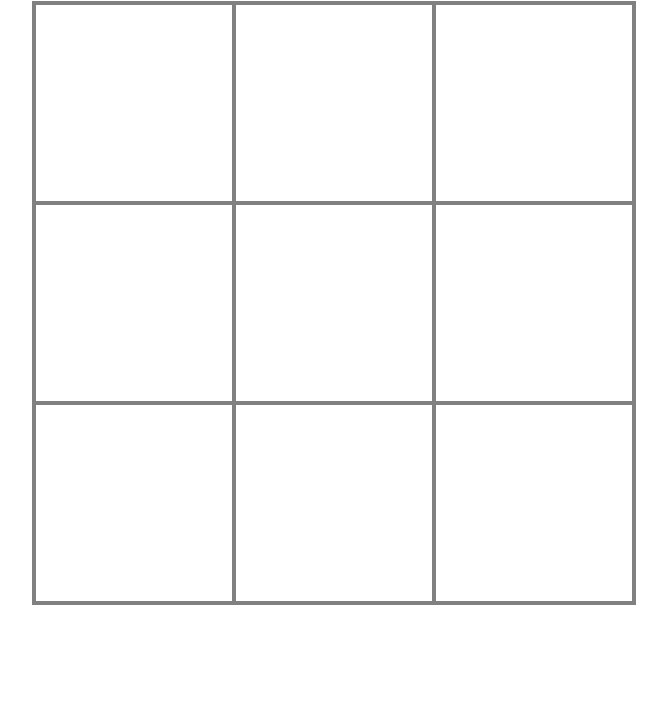
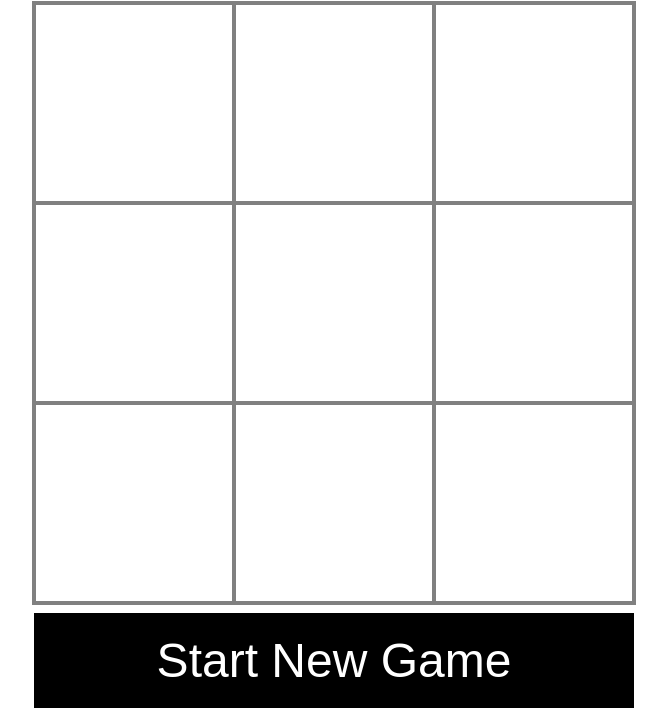
Before and after one commit to sizzlecentral/tic-tac-toe, a plain HTML site: page index.html in a window 1280 px wide. Shown: the part 79-800 px from the top of the page, without its empty margins (306-973 px from the left). Drawn offline with Linux system fonts and the light colour scheme.

Commit message:
Reload button created to start new game

```diff
--- a/index.html
+++ b/index.html
@@ -17,6 +17,7 @@
       <div id="square7"></div>
       <div id="square8"></div>
       <div id="square9"></div>
+      <button class="refresh">Start New Game</button>
     </div>
     <script src="main.js" charset="utf-8"></script>
   </body>
--- a/main.js
+++ b/main.js
@@ -1,6 +1,11 @@
 document.addEventListener("DOMContentLoaded", function() {
 
   var clickCount = 0;
+
+  var newGame = document.querySelector('.refresh');
+  newGame.addEventListener('click', function() {
+    location.reload();
+  });
 
   var square1 = document.querySelector('#square1');
   square1.addEventListener('click', function(event) {
--- a/style.css
+++ b/style.css
@@ -20,3 +20,13 @@ h1 {
   border: 2px solid grey;
   overflow: hidden;
 }
+
+.refresh {
+  padding: 20px 0;
+  background-color: black;
+  color: white;
+  font-size: 3em;
+  border: none;
+  width: 100%;
+  margin: 10px 0;
+}
```
